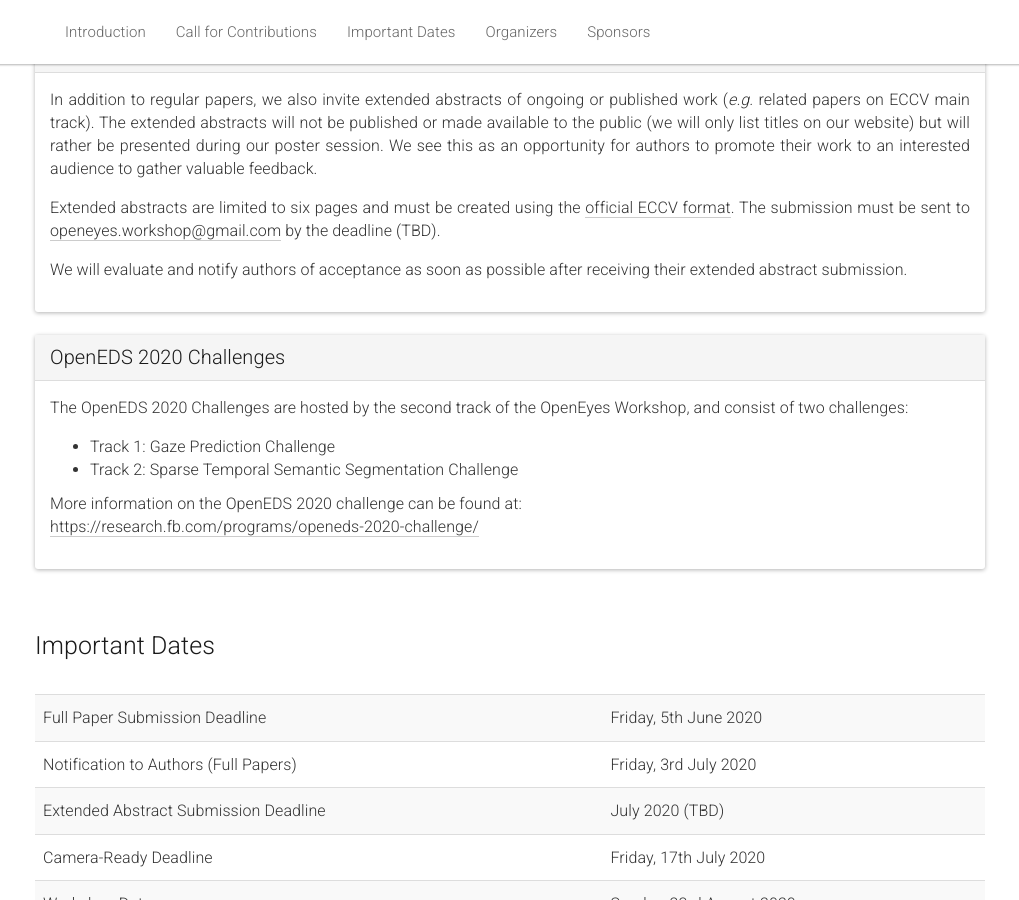
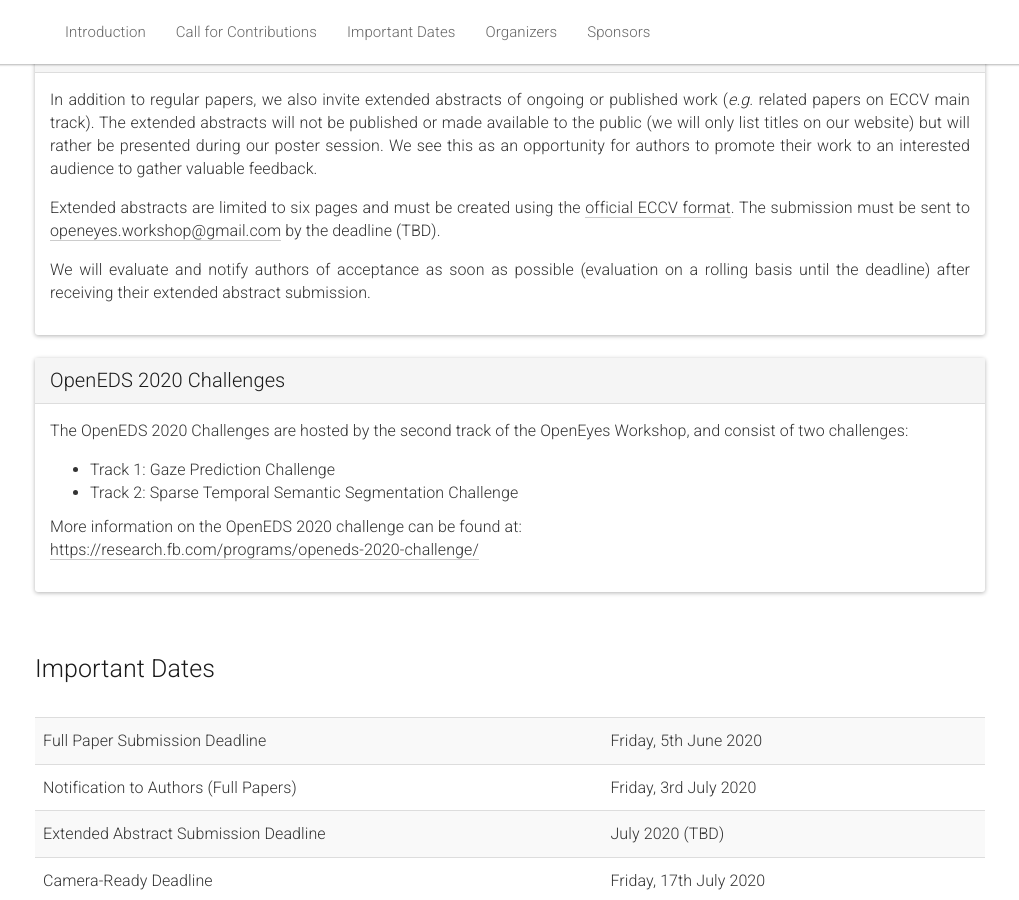
Before and after one commit to OpenEyes-Workshop/openeyes-workshop.github.io, a Jekyll site: the page built from _pages/home.md, in a window 1280 px wide and 900 px high, scrolled down 1686 px. Shown: the whole window, without its empty margins (130-1149 px from the left). Built offline with Jekyll 4.4.1, drawn with Linux system fonts in a browser that asks for light colours; nearby versions of some CDN libraries.

Commit message:
Add small clarification on EA evaluation method

```diff
--- a/_pages/home.md
+++ b/_pages/home.md
@@ -147,7 +147,7 @@
           <p>Extended abstracts are limited to six pages and must be created using the <a href="https://eccv2020.eu/author-instructions/" target="_blank">official ECCV format</a>. The submission must be sent to <a href="mailto:openeyes.workshop@gmail.com">openeyes.workshop@gmail.com</a> by the deadline (TBD).
           </p>
           <p>
-            We will evaluate and notify authors of acceptance as soon as possible after receiving their extended abstract submission.
+            We will evaluate and notify authors of acceptance as soon as possible (evaluation on a rolling basis until the deadline) after receiving their extended abstract submission.
           </p>
         </div>
       </div>
```
